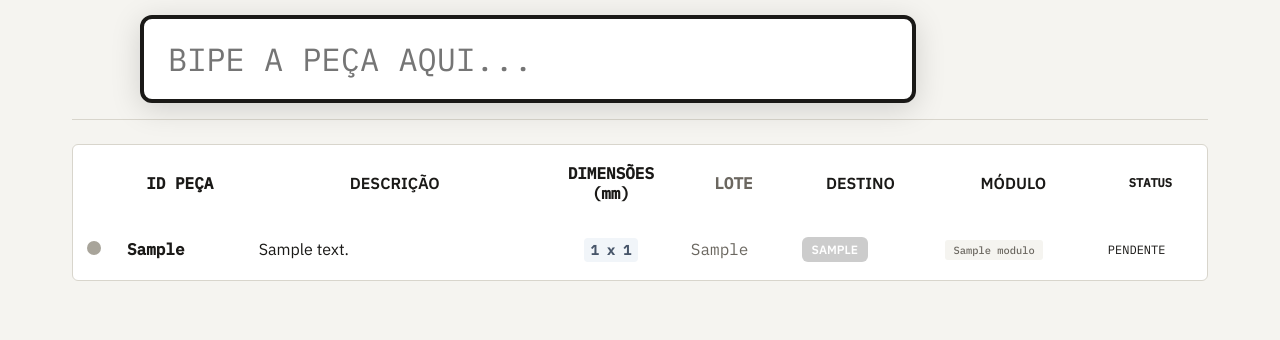
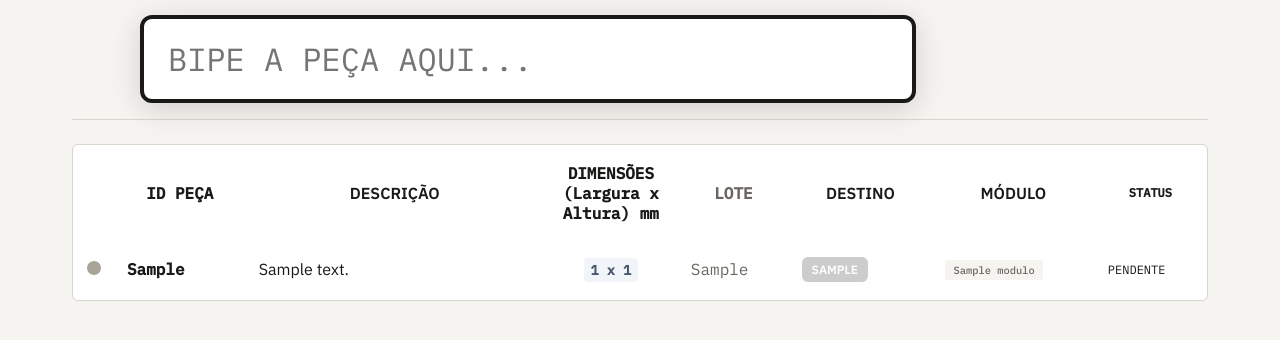
Before and after one commit to paulo15z/Tarugo, a Django app: a page that uses apps/bipagem/templates/bipagem/pedido_detalhe.html in a window 1280 px wide. Shown: the part 193-533 px from the top of the page. Run offline with Django 5.2, Linux system fonts and the light colour scheme; a user stored in the database is signed in; tables that the repository leaves empty hold one stand-in row (values such as "Sample post").

Commit message:
fix(bipagem): clarify dimensions as Largura x Altura for better piece orientation

```diff
--- a/apps/bipagem/templates/bipagem/pedido_detalhe.html
+++ b/apps/bipagem/templates/bipagem/pedido_detalhe.html
@@ -183,7 +183,7 @@
           <th class="col-status"></th>
           <th class="col-id">ID PEÇA</th>
           <th class="col-desc">DESCRIÇÃO</th>
-          <th class="col-dim">DIMENSÕES (mm)</th>
+          <th class="col-dim">DIMENSÕES (Largura x Altura) mm</th>
           <th class="col-lote">LOTE</th>
           <th class="col-destino">DESTINO</th>
           <th class="col-modulo">MÓDULO</th>
@@ -198,7 +198,7 @@
           <td class="col-desc">{{ p.descricao }}</td>
           <td class="col-dim">
             <span class="dim-badge">
-              {{ p.altura_mm|floatformat:0 }} x {{ p.largura_mm|floatformat:0 }}
+              {{ p.largura_mm|floatformat:0 }} x {{ p.altura_mm|floatformat:0 }}
             </span>
           </td>
           <td class="col-lote">{{ p.numero_lote_pcp|default:"---" }}</td>
```
